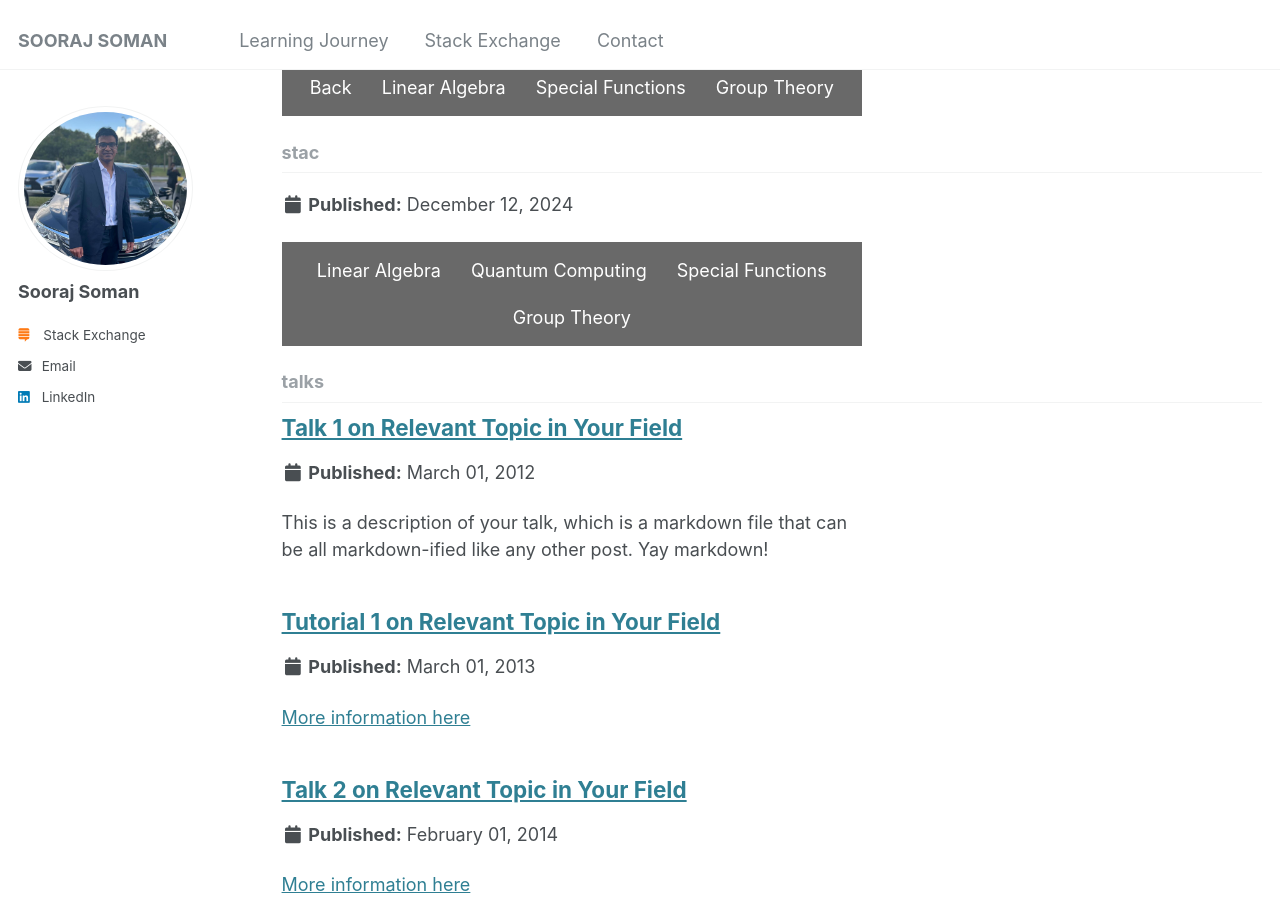
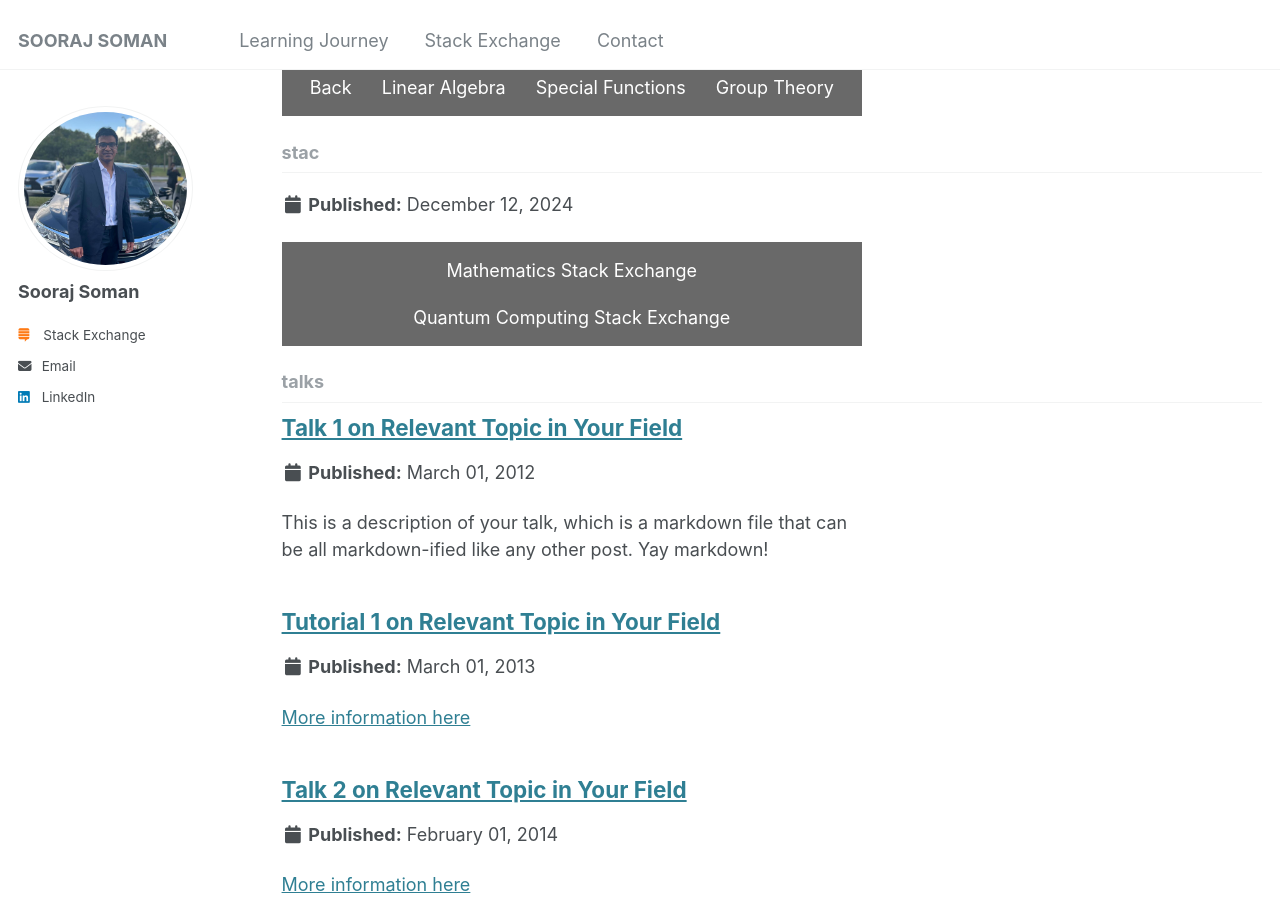
Before and after one commit to soorajss1729/soorajss1729.github.io, a Jekyll site: the page built from _pages/collection-archive.html, in a window 1280 px wide and 900 px high, scrolled down 3293 px. Built offline with Jekyll 4.4.1, drawn with Linux system fonts in a browser that asks for light colours.

Commit message:
Update stac.md

```diff
--- a/_stac/stac.md
+++ b/_stac/stac.md
@@ -8,10 +8,8 @@ classes: wide
 ---
 
 <div class="learning-topnav">
-  <a href="/linalg/">Linear Algebra</a>
-  <a href="/qc#">Quantum Computing</a>
-  <a href="/quantum-computing/">Special Functions</a>
-  <a href="/quantum-computing/">Group Theory</a>
+  <a href="/linalg/">Mathematics Stack Exchange</a>
+  <a href="/qc#">Quantum Computing Stack Exchange</a>
 </div>
 
 <style>
@@ -28,9 +26,9 @@ classes: wide
 </style>
 
 
-
+<a class="mathstac">
 ## Mathematics Stack Exchange
-
+</a>
 <div class="text-block">
 
 1. <a href="https://math.stackexchange.com/questions/4614700/prove-fy-%E2%88%92-fx-leq-fy-%E2%88%92-x-if-y-%E2%88%92-x-%E2%89%A4-1-2-given-fx-x-log-2-x">$f(y) - f(x) \leq f(|y - x|)$ if $|y - x| \leq \frac{1}{2}$ given $f(x) = -x \log_2 x$</a>, Analyzed the behavior of the inequality and proved a bound with detailed steps and reasoning.
```
